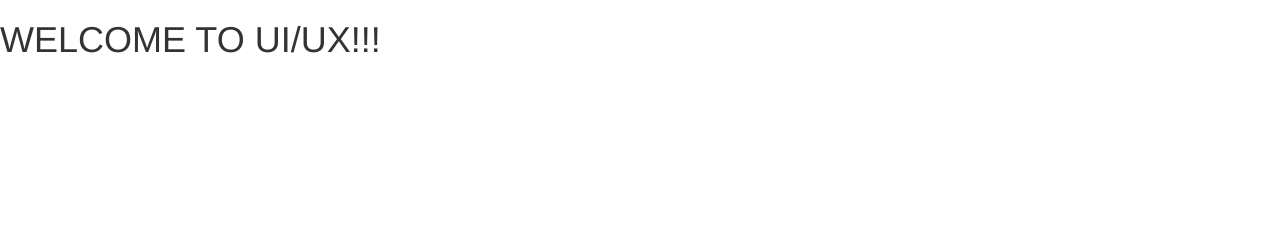
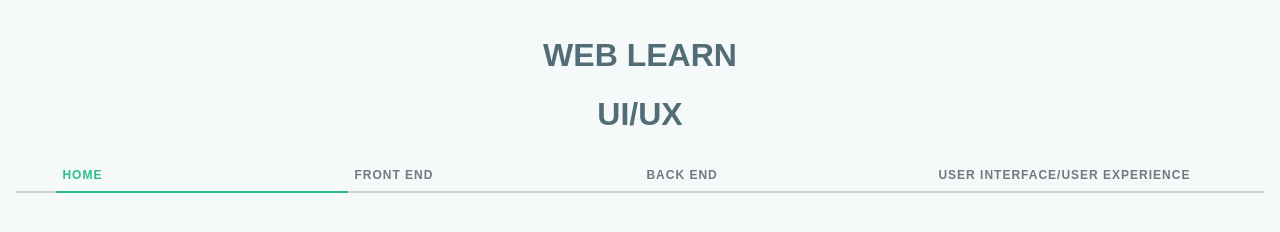
Before and after one commit to sadu99/LearningWeb, a plain HTML site: page UX.html in a window 1280 px wide. Drawn offline with Linux system fonts and the light colour scheme.

Commit message:
Commit FIve

```diff
--- a/UX.html
+++ b/UX.html
@@ -1,17 +1,52 @@
-		<!DOCTYPE HTML>
-		<html>
-			<head>
+		<!DOCTYPE HTML><html lang="en" class=" js flexbox flexboxlegacy"><head>
+		<meta charset="UTF-8">
+		<meta http-equiv="X-UA-Compatible" content="IE=edge">
+		<meta name="viewport" content="width=device-width, initial-scale=1">
+		<title>Tab Styles Inspiration</title>
+		<meta name="description" content="Tab Styles Inspiration: A small collection of styles for tabs">
+		<meta name="keywords" content="tabs, inspiration, web design, css, modern, effects, svg">
+		<meta name="author" content="Codrops">
+		<link rel="shortcut icon" href="../favicon.ico">
+		<link rel="stylesheet" type="text/css" href="css/normalize.css">
+		<link rel="stylesheet" type="text/css" href="css/demo.css">
+		<link rel="stylesheet" type="text/css" href="css/tabs.css">
+		<link rel="stylesheet" type="text/css" href="css/tabstyles.css">
+  		<script src="js/modernizr.custom.js"></script>
+	</head>
+	<body>
+			<section>
+				<div>
+					<h1 style = "text-align:center">WEB LEARN</h1>
+				</div>
 
-			<link href = "css/bootstrap.min.css" rel = "stylesheet">
+				<div>
+			<h1>UI/UX</h1>
+				</div>
 
-				<link href = "http://fonts.googleapis.com/css?family=Open+Sans:400,600" rel = "stylesheet">
+				<div class="tabs tabs-style-line">
+					<nav>
+						<ul>
+							<li><a href="https://sadu99.github.io/LearningWeb"><span>Home</span></a></li>
+							<li><a href="https://sadu99.github.io/LearningWeb/frontend.html"><span>Front End</span></a></li>
+							<li><a href="https://sadu99.github.io/LearningWeb/backend.html"><span>Back End</span></a></li>
+							<li><a href="https://sadu99.github.io/LearningWeb/UX.html"><span>User Interface/User Experience</span></a></li>
+						</ul>
+					</nav>
+				</div>
+			</section>
 
-				<link rel = "stylesheet" type = "text/css" href = "stylesheet.css">
+		</div><!-- /container -->
 
-				<title></title>
-			</head>
 
-			<body>
-				<h1>WELCOME TO UI/UX!!!</h1>
-			</body>
-		</html>
+		<script src="js/cbpFWTabs.js"></script>
+		<script>
+			(function() {
+
+				[].slice.call( document.querySelectorAll( '.tabs' ) ).forEach( function( el ) {
+					new CBPFWTabs( el );
+				});
+
+			})();
+		</script>
+
+</body></html>
```
Also changed, not shown: Backend.html (+1 -0 lines), Frontend.html (+18 -0 lines), index.html (+1 -0 lines).
